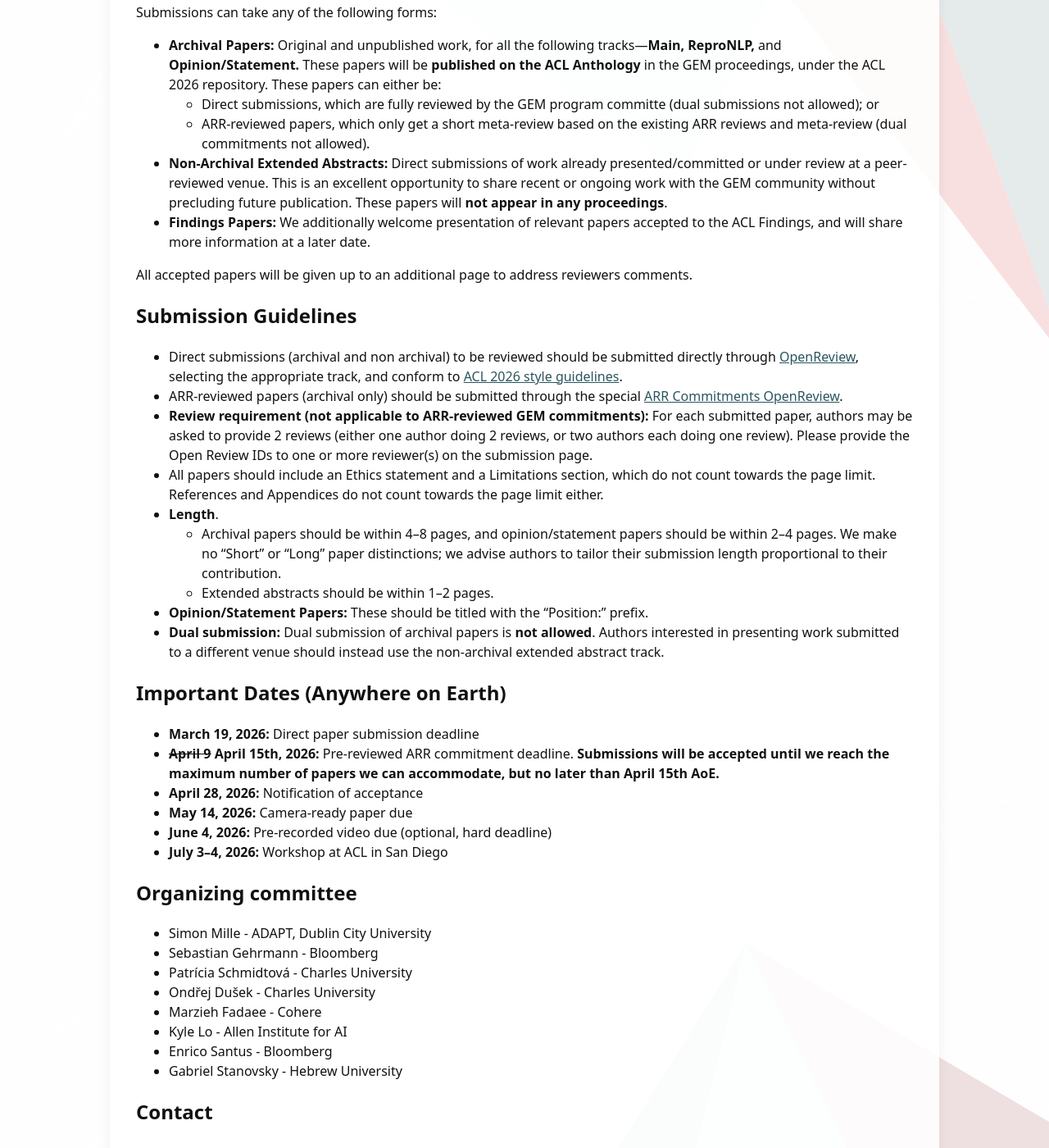
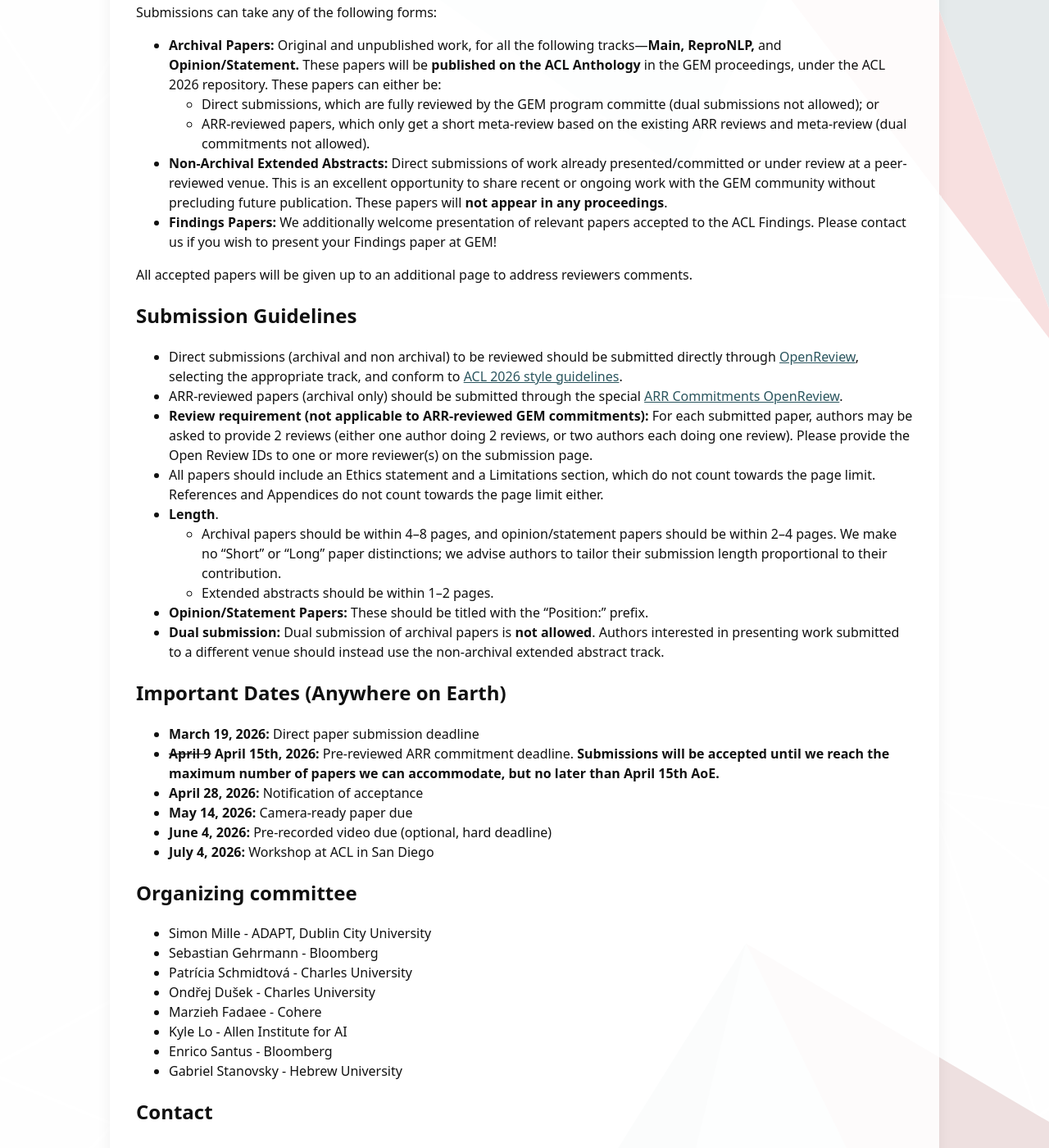
Before and after one commit to GEM-workshop/gem-workshop.github.io, a Jekyll site: the page built from index.md, in a window 1280 px wide and 1400 px high, scrolled down 1914 px. Shown: the whole window at 82% size. Built offline with Jekyll 4.4.1, drawn with Linux system fonts in a browser that asks for light colours; some of the changed text lies outside the part shown.

Commit message:
Update index.md
Added WS date and Findings papers modalities

```diff
--- a/index.md
+++ b/index.md
@@ -65,7 +65,7 @@ Submissions can take any of the following forms:
   * Direct submissions, which are fully reviewed by the GEM program committe (dual submissions not allowed); or
   * ARR-reviewed papers, which only get a short meta-review based on the existing ARR reviews and meta-review (dual commitments not allowed).
 * **Non-Archival Extended Abstracts:** Direct submissions of work already presented/committed or under review at a peer-reviewed venue. This is an excellent opportunity to share recent or ongoing work with the GEM community without precluding future publication. These papers will **not appear in any proceedings**.
-* **Findings Papers:** We additionally welcome presentation of relevant papers accepted to the ACL Findings, and will share more information at a later date.
+* **Findings Papers:** We additionally welcome presentation of relevant papers accepted to the ACL Findings. Please contact us if you wish to present your Findings paper at GEM!
 
 All accepted papers will be given up to an additional page to address reviewers comments.
 
@@ -88,7 +88,7 @@ All accepted papers will be given up to an additional page to address reviewers
 * **April 28, 2026:** Notification of acceptance
 * **May 14, 2026:** Camera-ready paper due
 * **June 4, 2026:** Pre-recorded video due (optional, hard deadline)
-* **July 3–4, 2026:** Workshop at ACL in San Diego
+* **July 4, 2026:** Workshop at ACL in San Diego
 
 ## **Organizing committee**
 * Simon Mille - ADAPT, Dublin City University
```
Also changed, not shown: other parts of index.md (+2 -2 lines).
